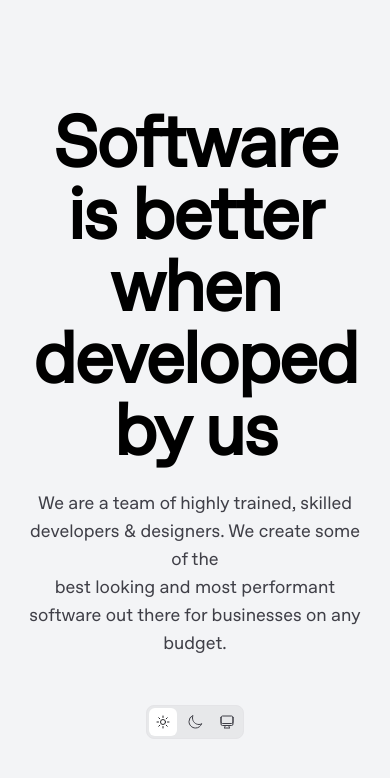
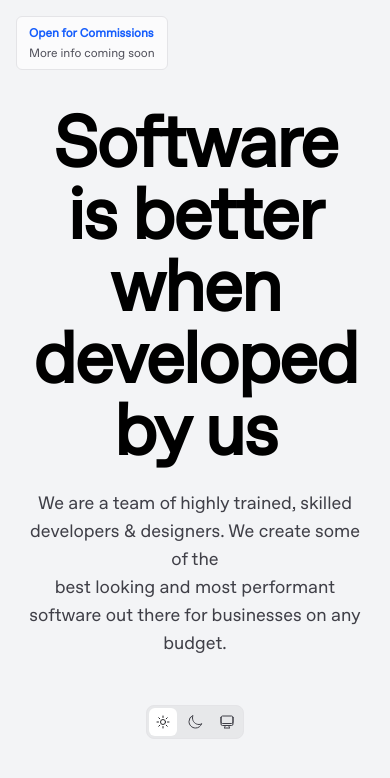
Before and after one commit to Pyrax-OSS/Pyrax, a React (Vite) app: page / in a window 390 px wide. Shown: the top 778 px of the page. Built offline with nearby package versions, Linux system fonts and the light colour scheme; no server answers.

Commit message:
Mobile support, no overflow and more information box

```diff
--- a/src/home/page.tsx
+++ b/src/home/page.tsx
@@ -29,7 +29,16 @@ export default function Home() {
   }, []);
 
   return (
-    <div className="bg-[#f3f4f6] text-black dark:bg-zinc-950 dark:text-white h-screen flex flex-col items-center justify-center transition-colors duration-300">
+    <div className="bg-[#f3f4f6] text-black dark:bg-zinc-950 dark:text-white h-screen flex flex-col items-center justify-center transition-colors duration-300 relative">
+      <div className="absolute top-4 left-4 px-3 py-2 rounded-md border border-zinc-200 dark:border-zinc-800 bg-white/70 dark:bg-zinc-900/50 text-xs sm:text-sm flex flex-col sm:flex-row sm:items-center gap-1 sm:gap-2">
+        <span className="font-semibold text-blue-600 dark:text-blue-400">
+          Open for Commissions
+        </span>
+        <span className="text-zinc-600 dark:text-zinc-400">
+          More info coming soon
+        </span>
+      </div>
+
       <div className="text-center max-w-4xl px-6 mb-8">
         <TypographyH1>Software is better</TypographyH1>
         <TypographyH1>when developed by us</TypographyH1>
--- a/src/styles.css
+++ b/src/styles.css
@@ -8,6 +8,7 @@
 
 * {
   box-sizing: border-box;
+  max-width: 100%;
 }
 
 @font-face {
@@ -22,6 +23,12 @@ body {
   font-family: "Regular", sans-serif;
   -webkit-font-smoothing: antialiased;
   -moz-osx-font-smoothing: grayscale;
+  margin: 0;
+  padding: 0;
+  overflow-x: hidden;
+  overflow-y: hidden;
+  width: 100%;
+  height: 100%;
 }
 
 code {
@@ -63,6 +70,6 @@ code {
   background: transparent;
 }
 body {
-          scrollbar-width: thin;
+  scrollbar-width: none;
   scrollbar-color: transparent;
 }
```
Lines whose indentation alone changed are shown as unchanged.
